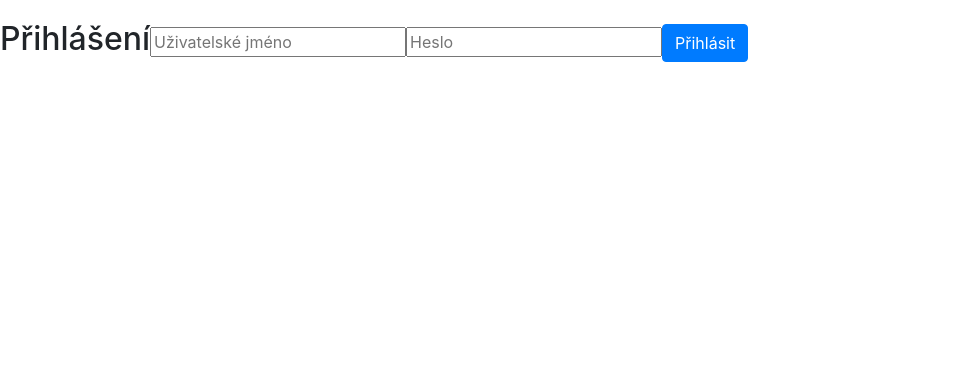
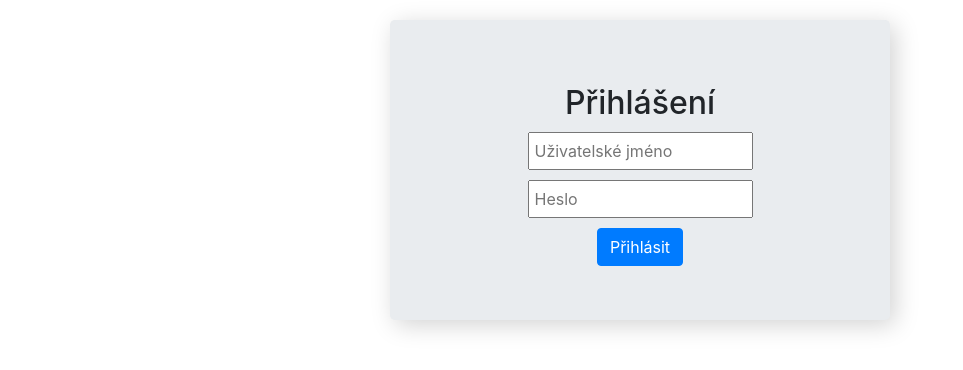
Before and after one commit to hniv00/prevence-ma-smyl_team01, a React (Create React App) app in the folder frontend/: page /admin-login in a window 1280 px wide. Shown: the top 370 px of the page, without its empty margins (0-963 px from the left). Built offline with nearby package versions, Linux system fonts and the light colour scheme.

Commit message:
admin login styles added

```diff
--- a/frontend/src/App.css
+++ b/frontend/src/App.css
@@ -132,6 +132,30 @@ h1, h2, h3, h4, h5, h6 {
   display: flex;
   position: fixed;
 }
+/* Login Form */
+.login-form {
+  margin: auto;
+  width: 500px;
+  height: 300px;
+  padding-left: 15px;
+  padding-right: 15px;
+  box-shadow: 5px 5px 25px lightgrey;
+}
+
+.login-input-group {
+  margin: 10px;
+}
+
+.login-input {
+  margin: auto;
+  width: 50%;
+  padding: 5px;
+}
+/*logout-btn*/
+.logout{
+  margin-top: 5%;
+  text-align: center;
+}
 
 /* Icons */
 a .fab, a .fas{
--- a/frontend/src/components/organisms/LoginForm.js
+++ b/frontend/src/components/organisms/LoginForm.js
@@ -1,5 +1,5 @@
 import React, {Component} from 'react';
-import { Button } from 'reactstrap';
+import { Jumbotron, Button, Row, Col, Label } from 'reactstrap';
 import { Link } from "react-router-dom";
 
 export class LoginForm extends React.Component {
@@ -20,37 +20,36 @@ export class LoginForm extends React.Component {
 
   render() {
     return (
-      <div
-      className="form-inline"
-      >
-      <h2
-        className="admin-login-title">
+      <Jumbotron className= "login-form">
+        <h2 className="admin-login-title">
           Přihlášení
         </h2>
-      <div className="admin-login">
+        <div className="login-input-group">
               <input
-          className="admin-username"
+                className="login-input"
                 placeholder="Uživatelské jméno"
                 type="text"
-          onChange={event => this.setState({username: event.target.value})}
-        />
+                onChange={event => this.setState({username: event.target.value})}/>
+            </div>
+            <div className="login-input-group">
               <input
-          className="admin-password"
+              className="login-input"
               placeholder="Heslo"
               type="password"
-          onChange={event => this.setState({password: event.target.value})}
-        />
+              onChange={event => this.setState({username: event.target.value})}/>
+            </div>
+            <div className="Submit-button">
               <Button
-          className="signin-btn"
+                className="login-button"
                 color="primary"
                 type="button"
                 //onClick={() => this.signUp()}
-          href="/admin-lp"
-          >
+                href="/admin-lp">
                 Přihlásit
                 </Button>
             </div>
-      </div>
+
+        </Jumbotron>
     );
   }
 }
--- a/frontend/src/components/pages/AdminLandingPage.js
+++ b/frontend/src/components/pages/AdminLandingPage.js
@@ -15,8 +15,9 @@ export class AdminLandingPage extends Component {
       <div>
         <h2>Vítejte v admin modulu</h2>
         <h3>Zde budete mít brzy možnost spravovat obsah webu ...</h3>
+        <div className="logout">
           <Button
-          className="signin-btn"
+            className="logout-btn"
             color="danger"
             type="button"
             //onClick={() => this.signUp()}
@@ -25,6 +26,7 @@ export class AdminLandingPage extends Component {
             Odhlásit
           </Button>
         </div>
+      </div>
     );
   }
 }
```
Lines whose indentation alone changed are shown as unchanged.
